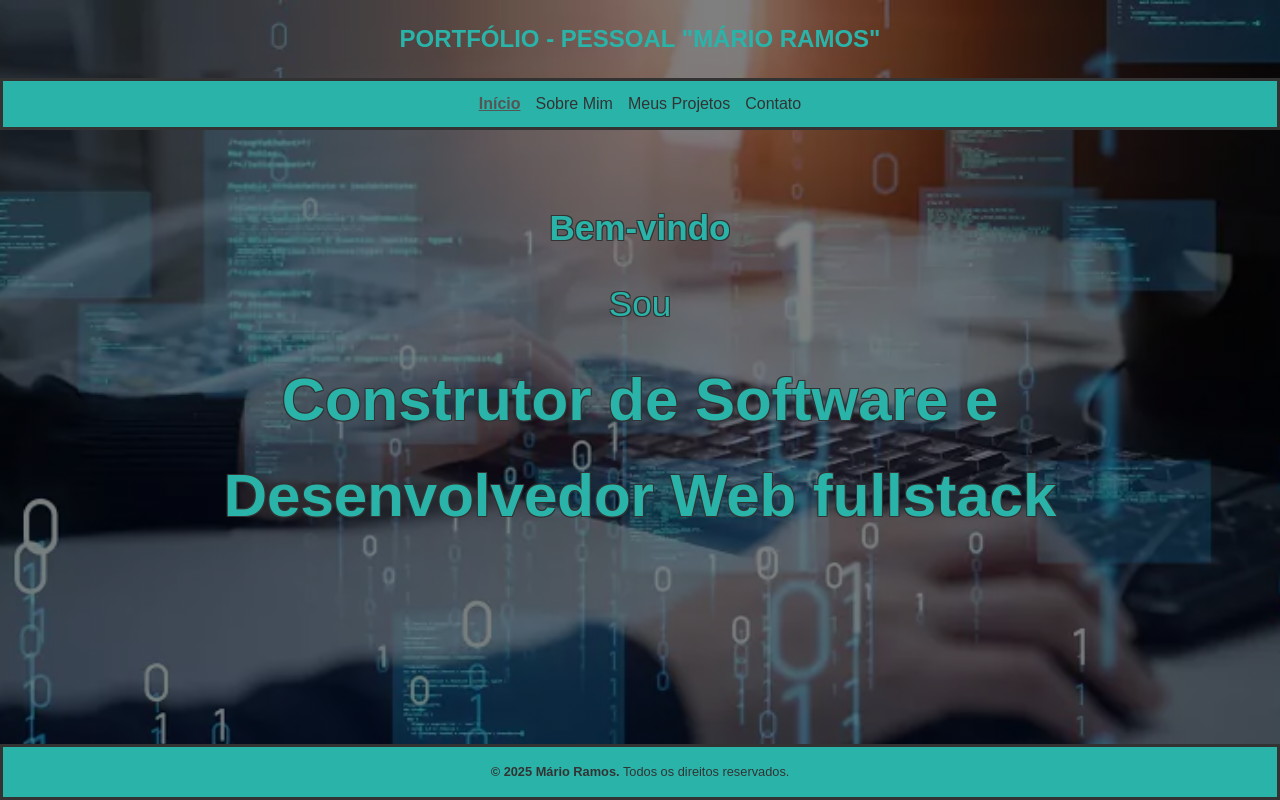
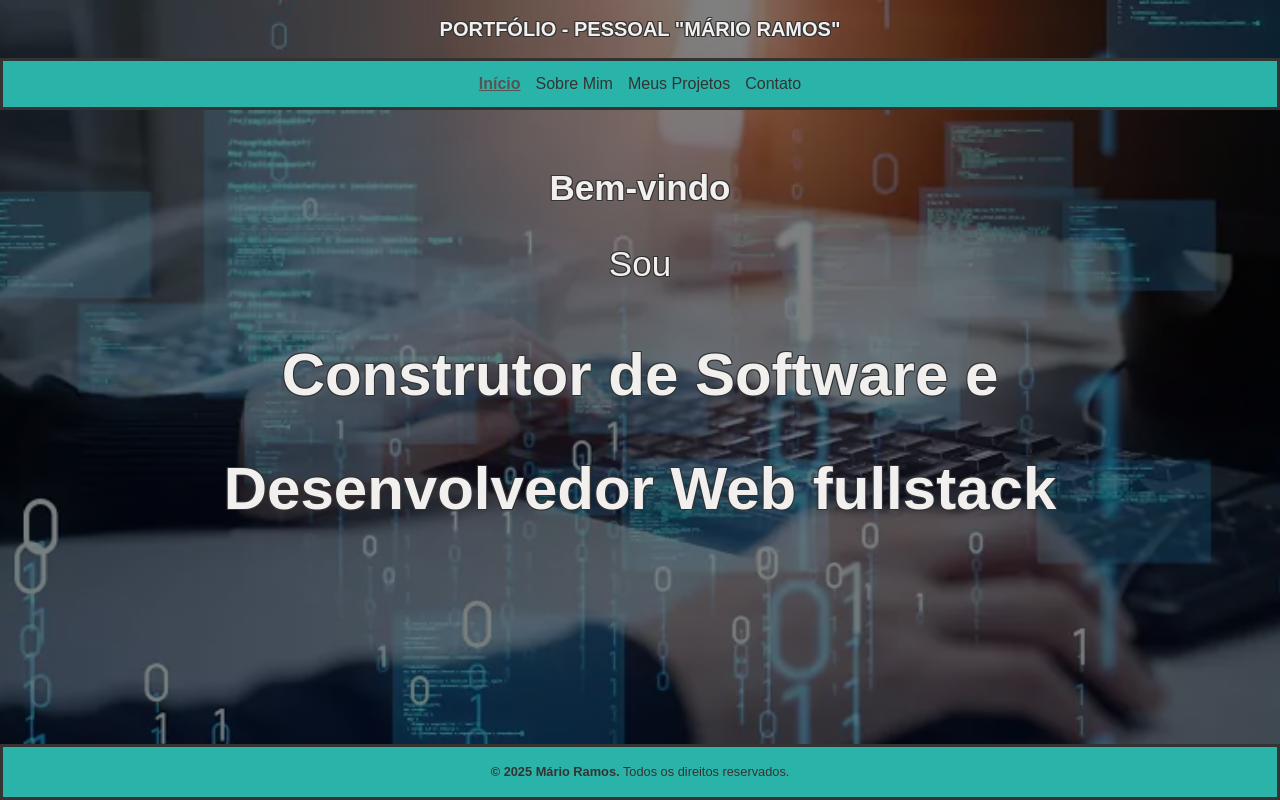
Before and after one commit to Raminho2025/Portifolio_Pessoal, a plain HTML site: page index.html in a window 1280 px wide. Drawn offline with Linux system fonts and the light colour scheme.

Commit message:
Atualizando e Ajustando Style.css do  meu Portfólio - MAPA - PROGRAMAÇÃO FRONT END - 52 2025

```diff
--- a/css/style.css
+++ b/css/style.css
@@ -57,7 +57,7 @@ nav ul li a {
 
 /* Área principal com margem para afastar do header */
 main {
-  margin: 50px;
+  margin: 35px;
 }
 
 /* Rodapé fixo no rodapé da página */
@@ -148,7 +148,7 @@ textarea {
   margin: 0 auto;      /* Centraliza horizontalmente */
   padding: 20px;       /* Espaço interno */
   font-size: 16px;
-  color: #2AB4A9;
+  color: #F2F0EF;
   line-height: 1.6;    /* Espaçamento entre linhas */
 }
 
@@ -158,7 +158,7 @@ textarea {
   margin: 0 auto;      /* Centraliza horizontalmente */
   padding: 20px;       /* Espaço interno */
   font-size: 32px;
-  color: #2AB4A9;
+  color: #F2F0EF;
   line-height: 1.6;    /* Espaçamento entre linhas */
   text-shadow:
     -1px -1px 0 #333,
@@ -169,7 +169,21 @@ textarea {
 
 /* Títulos com alinhamento e espaçamento */
 
-.Portfolio,
+.Portfolio {
+  text-align: center;
+  max-width: 900px;    /* Limita largura para melhor leitura */
+  margin: 0 auto;      /* Centraliza horizontalmente */
+  padding: 10px;       /* Espaço interno */
+  font-size: 20px;
+  color: #F2F0EF;
+  line-height: 1.9;    /* Espaçamento entre linhas */
+
+  text-shadow:
+    -1px -1px 0 #333,
+     1px -1px 0 #333,
+    -1px  1px 0 #333,
+     1px  1px 0 #333; /* 4 sombras para formar o "contorno" */
+}
 .container-contato,
 .fale-comigo {
   display: flex;
@@ -183,10 +197,10 @@ textarea {
   text-align: center;
   max-width: 900px;    /* Limita largura para melhor leitura */
   margin: 0 auto;      /* Centraliza horizontalmente */
-  padding: 20px;       /* Espaço interno */
+  padding: 10px;       /* Espaço interno */
   font-size: 35px;
-  color: #2AB4A9;
-  line-height: 1.6;    /* Espaçamento entre linhas */
+  color: #F2F0EF;
+  line-height: 1.9;    /* Espaçamento entre linhas */
 
   text-shadow:
     -1px -1px 0 #333,
@@ -200,8 +214,8 @@ textarea {
   max-width: 900px;    /* Limita largura para melhor leitura */
   margin: 0 auto;      /* Centraliza horizontalmente */    /* Espaço interno */
   font-size: 35px;
-  color: #2AB4A9;
-  line-height: 1.6;    /* Espaçamento entre linhas */
+  color: #F2F0EF;
+  line-height: 1.9;    /* Espaçamento entre linhas */
 
   text-shadow:
     -1px -1px 0 #333,
@@ -216,8 +230,8 @@ textarea {
   margin: 0 auto;      /* Centraliza horizontalmente */
   padding: 20px;       /* Espaço interno */
   font-size: 60px;
-  color: #2AB4A9;
-  line-height: 1.6;    /* Espaçamento entre linhas */
+  color: #F2F0EF;
+  line-height: 1.9;    /* Espaçamento entre linhas */
 
   text-shadow:
     -1px -1px 0 #333,
@@ -264,7 +278,7 @@ textarea {
   margin: 0 auto;      /* Centraliza horizontalmente */
   padding: 20px;       /* Espaço interno */
   font-size: 16px;
-  color: #2AB4A9;
+  color: #F2F0EF;
   line-height: 1.6;    /* Espaçamento entre linhas */
 }
 
@@ -283,10 +297,6 @@ textarea {
   font-size: 32px;
   color: #2AB4A9;
   line-height: 1.6;    /* Espaçamento entre linhas */
-}
-
-.mario-ramos {
-  color: #333;
 }
 
 .descricao-container {
```
